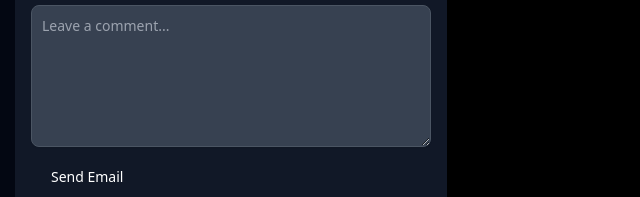
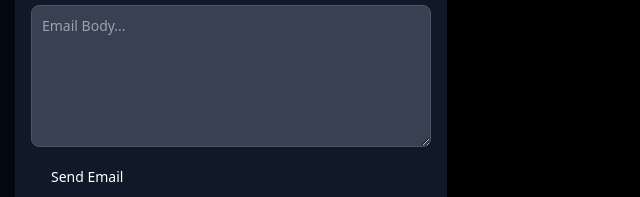
Before and after one commit to AhmdAbozed/ahmdabozed.github.io, a website: page index.html in a window 1280 px wide. Shown: the part 2495-2692 px from the top of the page, 633-1273 px from the left. Drawn offline with Linux system fonts and the light colour scheme.

Commit message:
Changed email body placeholder

```diff
--- a/index.html
+++ b/index.html
@@ -315,7 +315,7 @@
             <label for="message" class="block mb-2 text-sm font-medium  text-gray-400">Body</label>
             <textarea id="message" rows="6"
               class="block p-2.5 w-full text-sm   rounded-lg shadow-sm border  focus:ring-primary-500 focus:border-primary-500 bg-gray-700 border-gray-600 placeholder-gray-400 text-white focus:ring-primary-500 focus:border-primary-500"
-              placeholder="Leave a comment..."></textarea>
+              placeholder="Email Body..."></textarea>
           </div>
           <button type="submit"
             class="py-3 px-5 text-sm font-medium text-center text-white rounded-lg bg-primary-700 sm:w-fit hover:bg-primary-800 focus:ring-4 focus:outline-none focus:ring-primary-300 bg-primary-600 hover:bg-primary-700 focus:ring-primary-800">
```
